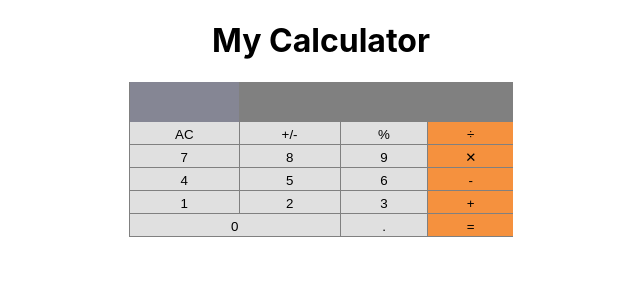
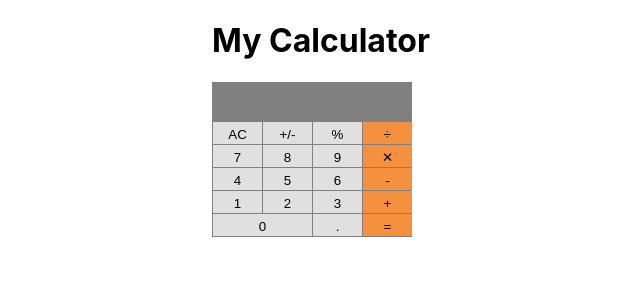
Before and after one commit to erezfree29/React_Math_Magicians_App, a React (Create React App) app: page / in a window 1280 px wide. Shown: the top 300 px of the page, without its empty margins (319-959 px from the left). Built offline with nearby package versions, Linux system fonts and the light colour scheme.

Commit message:
fix table display

```diff
--- a/src/App.css
+++ b/src/App.css
@@ -1,5 +1,5 @@
 .calculation {
-  background-color: #858694;
+  background-color: #808080;
   height: 5vh;
 }
 
@@ -44,3 +44,15 @@ button {
 .no_border {
   border: none;
 }
+
+.screen {
+  align-items: left;
+}
+
+table {
+  table-layout:fixed; width:200px;
+}
+
+.align {
+  float: right;
+}
--- a/src/components/Calculator.js
+++ b/src/components/Calculator.js
@@ -43,11 +43,13 @@ class Calculator extends React.PureComponent {
         <table>
           <thead className="calculation">
             <tr>
-              <td colSpan="1" className="screen">
-                {
-                // eslint-disable-next-line react/destructuring-assignment
-                display(this.state.total, this.state.operation, this.state.next)
-                }
+              <td colSpan="4" className="screen">
+                <div className="align">
+                  {
+                  // eslint-disable-next-line react/destructuring-assignment
+                  display(this.state.total, this.state.operation, this.state.next)
+                  }
+                </div>
               </td>
             </tr>
           </thead>
```
